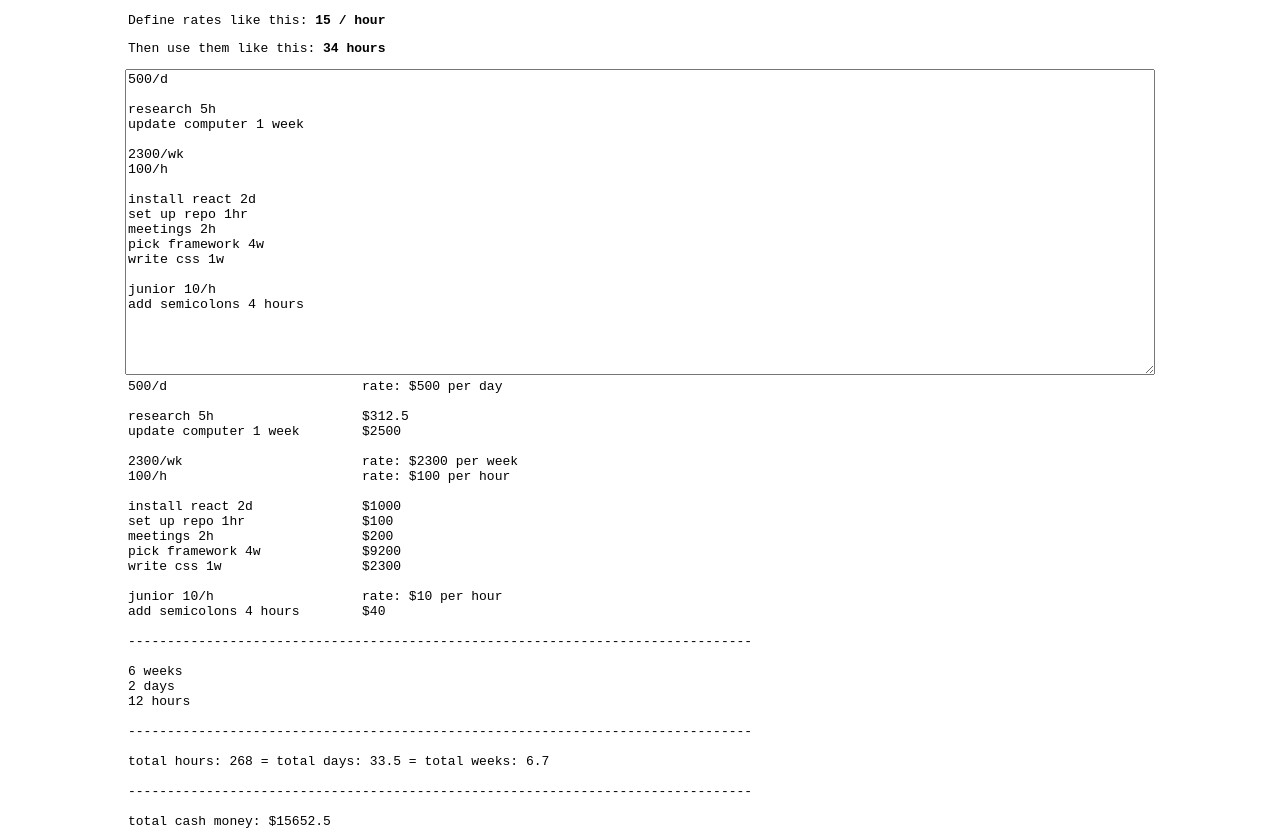
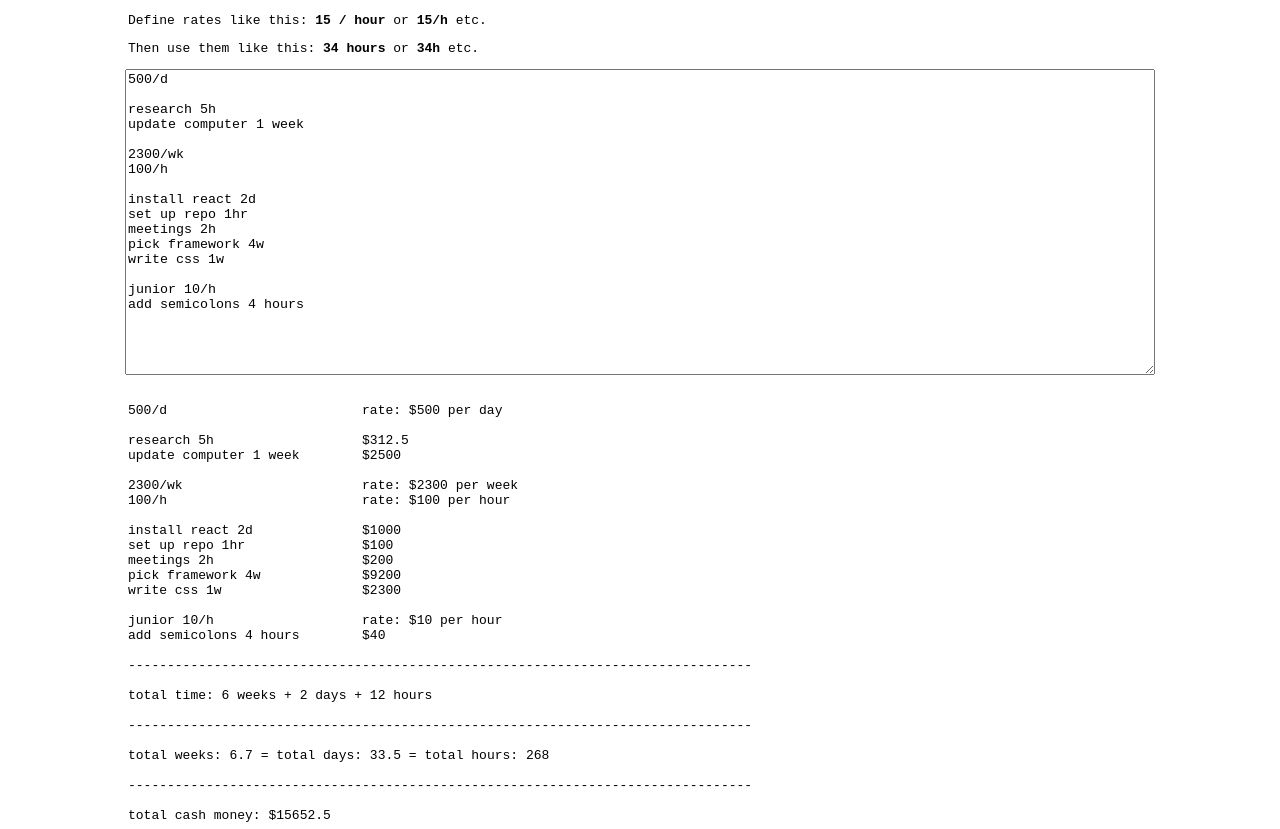
Before and after one commit to lucaskuzma/estimate.express, a React (Create React App) app: page / in a window 1280 px wide. Built offline with nearby package versions, Linux system fonts and the light colour scheme.

Commit message:
misc cosmetic tweaks

```diff
--- a/src/App.css
+++ b/src/App.css
@@ -7,6 +7,7 @@
 
 .App-codeArea {
   padding-left: 10%;
+  padding-top: 24px;
 }
 
 .App-instructions {
--- a/src/App.js
+++ b/src/App.js
@@ -64,7 +64,7 @@ add semicolons 4 hours`,
 
         const v = parseInt(match[1], 10);
         const t = match[2];
-        var rateSet = '';
+        let rateSet = '';
 
         if(t === 'w') {
           weekly = v;
@@ -129,16 +129,16 @@ add semicolons 4 hours`,
     const hr = '-'.repeat(80);
     output.push(`\n${hr}\n\n`);
 
-    output.push(`${weeks} weeks\n`);
-    output.push(`${days} days\n`);
-    output.push(`${hours} hours\n`);
+    output.push(`total time: ${weeks} weeks`);
+    output.push(` + ${days} days`);
+    output.push(` + ${hours} hours\n`);
 
     output.push(`\n${hr}\n\n`);
 
     const totalHours = 40 * weeks + 8 * days + hours;
-    output.push(`total hours: ${totalHours}`);
+    output.push(`total weeks: ${totalHours/40}`);
     output.push(` = total days: ${totalHours/8}`);
-    output.push(` = total weeks: ${totalHours/40}\n`);
+    output.push(` = total hours: ${totalHours}\n`);
 
     output.push(`\n${hr}\n\n`);
 
@@ -158,10 +158,10 @@ add semicolons 4 hours`,
 
         <div className="App-instructions">
           <p>
-            Define rates like this: <strong>15 / hour</strong>
+            Define rates like this: <strong>15 / hour</strong> or <strong>15/h</strong> etc.
           </p>
           <p>
-            Then use them like this: <strong className="mono">34 hours</strong>
+            Then use them like this: <strong className="mono">34 hours</strong> or <strong>34h</strong> etc.
           </p>
         </div>
         <div className="center">
```
